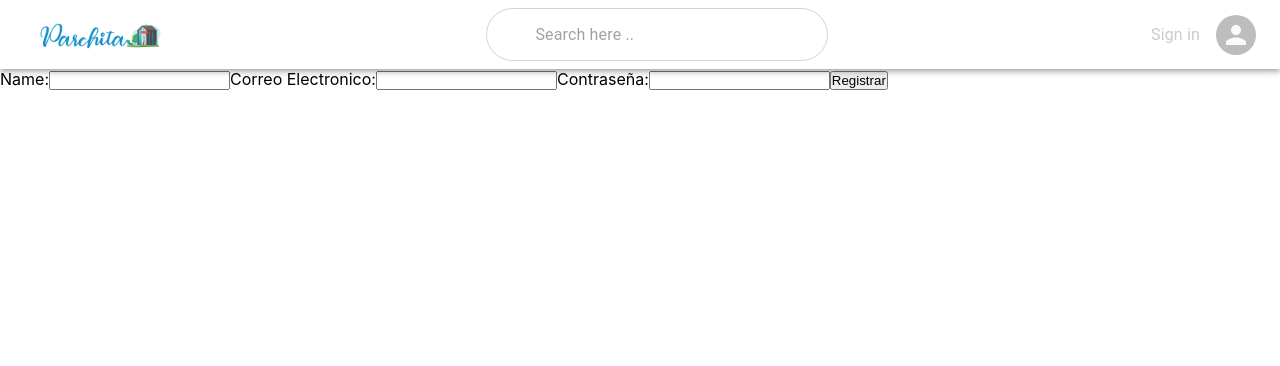
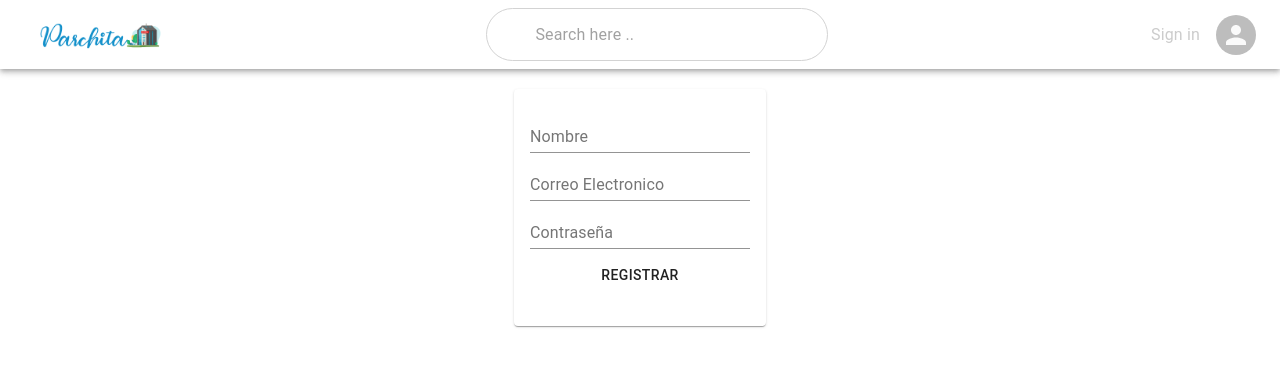
Before and after one commit to Parchitas/Parchita, a React (Create React App) app: page /register in a window 1280 px wide. Shown: the top 366 px of the page. Built offline with nearby package versions, Linux system fonts and the light colour scheme.

Commit message:
Rubin chck Login pls

```diff
--- a/src/components/Ciudad/Ciudad.js
+++ b/src/components/Ciudad/Ciudad.js
@@ -1,5 +1,6 @@
 import React from 'react';
 import { Link } from "react-router-dom"
+import {Card, CardActionArea, CardContent, CardMedia, Typography} from '@material-ui/core'
 
 function Ciudad(props) {
 
@@ -7,14 +8,26 @@ function Ciudad(props) {
     //const nombreUrl = nombre.toLowerCase().replace(" ","-")
     return (
 
-        <li style={{ margin: "20px" }} >
-            <Link to={"/ciudades/" + id} state={{ciudad : {props}}}>
-                <img src={imagenes[0]} width="250px"></img>
-            </Link>
-            <h1 h1 > {nombre}</h1 >
-            <p>Ambiente: {ambiente}</p>
-            <p>Ranking: {ranking}</p>
-        </li >
+        <><br /><Link to={"/ciudades/" + id} state={{ ciudad: { props } }}>
+            <Card sx={{ maxWidth: 20 }}>
+                <CardActionArea>
+                    <CardMedia
+                        component="img"
+                        height="250"
+                        image={imagenes[0]}
+                        alt={nombre} />
+                    <CardContent>
+                        <Typography gutterBottom variant="h4" component="div">
+                            {nombre}
+                        </Typography>
+                        <Typography variant="h6" color="text.secondary" align="right">
+                            <p>Ambiente: {ambiente}</p>
+                            <p>Ranking: {ranking}</p>
+                        </Typography>
+                    </CardContent>
+                </CardActionArea>
+            </Card></Link></>
+
     )
 
 }
--- a/src/components/CiudadDetalles/CiudadDetalles.js
+++ b/src/components/CiudadDetalles/CiudadDetalles.js
@@ -2,6 +2,7 @@ import React from "react"
 import { useParams, useLocation } from "react-router-dom";
 import Hotel from "../Hotel/Hotel"
 import info from "../CiudadesLista/CiudadesLista.json"
+import { Card, CardActions, CardContent, CardMedia, Typography } from "@material-ui/core";
 
 function CiudadDetalles() {
     const { ciudadID } = useParams();
@@ -9,26 +10,40 @@ function CiudadDetalles() {
     const { ciudad } = location.state
     console.log(ciudad.props.ciudad)
     const { id, nombre, descripcion, ambiente, ranking, lugaresInteres, imagenes, hoteles } = ciudad.props.ciudad
-    return (<div>
-        <h1>{nombre}</h1>
-        <p>{descripcion}</p>
-        <p>Ambiente: {ambiente}</p>
-        <p>Ranking: {ranking}</p>
-        <p>Lugares Importantes: {lugaresInteres.join(", ")}</p>
+    return (<><br /><div style={{ display: 'block', paddingInline: '15px', }}>
+        <Card sx={{ maxWidth: 345 }}>
+            <CardMedia
+        component="img"
+        height="250"
+                image={imagenes[0]}
+        alt={nombre}
+            />
+            <CardContent>
+        <Typography gutterBottom variant="h3" component="div">
+          {nombre}
+                </Typography>
+                <Typography variant="body1" color="text.secondary" align="right">
+          {descripcion}
+                </Typography><br />
+                <Typography variant="caption" color="text.secondary">
+          Ambiente: {ambiente} <br />
+          Ranking: {ranking} <br />
+          Lugares Importantes: {lugaresInteres.join(", ")}
+                </Typography><br />
+
         <div>
             {imagenes.map(imagen => <img src={imagen} width="300px"></img>)}
-        </div>
+        </div></CardContent></Card>
 
         <div>
             <h2>Hoteles</h2>
             <ul>
 
-                {hoteles.map((hotel) =>
-                    <Hotel key={hotel.id} hotel={hotel} />
+                {hoteles.map((hotel) => <Hotel key={hotel.id} hotel={hotel} />
                 )}
             </ul>
         </div>
-    </div>);
+    </div></>);
 }
 
 export default CiudadDetalles;
--- a/src/components/CiudadesLista/CiudadesLista.js
+++ b/src/components/CiudadesLista/CiudadesLista.js
@@ -1,15 +1,24 @@
 import React from 'react';
 import Ciudad from "../Ciudad/Ciudad";
 import info from "./CiudadesLista.json";
+import { Grid } from '@material-ui/core';
 
 function CiudadesLista({ ciudades }) {
 
     //const { ciudades } = info;
     //console.log(ciudades[0].ambiente)
 
-    return (<ul>
+    return (<ul><Grid item
+  container
+        direction="column"
+        columns={{xs: 4}}
+  justifyContent="space-between"
+        alignItems="center"
+        >
+        <Grid item >
         {ciudades.map(ciudad => <Ciudad key={ciudad.id} ciudad={ciudad} />)}
-    </ul> );
+
+        </Grid></Grid></ul>);
 }
 
 export default CiudadesLista;
--- a/src/components/Login/Login.js
+++ b/src/components/Login/Login.js
@@ -1,5 +1,5 @@
 import React from "react";
-import {makeStyles} from "@material-ui/core"
+import {makeStyles, Card, CardActions, CardContent, Button, Box, TextField, Divider} from "@material-ui/core"
 import { useNavigate, useSearchParams, useLocation } from 'react-router-dom';
 import { sessionContext } from '../../context/SessionContext';
 
@@ -16,14 +16,33 @@ const Login = () => {
   const submitHandler = (e) => {
 
     e.preventDefault()
-    const from = location.state?.from?.pathname || "/";
+
+    //@Kevin este beta no esta furulando, no deja que compile el proyecto, al final del corchete te pongo el codigo de error
+    //const from = location.state?.from?.pathname || "/";
     const [email, password] = e.target
 
     login(email.value,password.value).then(() => {
-      navigate(from)
+      //navigate(from)
     })
 
   }
+    /* Error que suelta al compilar:
+    El beta es q creí que era yo, y cuando lo cloné desde una computadora nueva todo de 0, instalando todo de 0, le pasaba exactamente lo mismo.
+
+    Failed to compile.
+
+      ./src/components/Login/Login.js 32:30
+      Module parse failed: Unexpected token (32:30)
+      You may need an appropriate loader to handle this file type.
+      |     e.preventDefault(); //@Kevin este beta no esta furulando, no deja que compile el proyecto, al final del corchete te pongo el codigo de error
+      |
+      >     var from = location.state?.from?.pathname || "/";
+      |
+      |     var _e$target = _slicedToArray(e.target, 2),
+
+
+    */
+
 
   // const handleGoogleLogin = async () => {
   //   const response = await signInWithPopup(auth, googleProvider);
@@ -46,19 +65,24 @@ const Login = () => {
     <div>
       {fromPrivateRoute ? <h1>Por favor, inicia sesion para seguir navegando</h1> : null}
       {isLoading ? <h1>Cargando...</h1> : null}
+      <br/><div style={{ display: 'flex', justifyContent: 'center' }}>
+        <Card>
+        <CardContent>
       <form onSubmit={submitHandler}>
-        <label>
-          Correo Electronico:
-          <input type="email" id='email'/>
-        </label>
-        <label>
-          Contraseña:
-          <input type="password" id='password'/>
-          <input
-            type="submit"
-            value={ "Iniciar Sesión"}
-          />
-        </label>
+              <div>
+              <TextField id="email" type="email" label="Correo" variant="standard" />
+              <br/>
+              <TextField id="password" label="Contraseña" type="password" autoComplete="current-password" variant="standard" />
+              </div>
+            <CardActions>
+              <Button
+                type="submit"
+                >Iniciar Sesion</Button>
+                <Button onClick={()=> navigate("/register")}>Registrate aqui</Button>
+                  </CardActions>
+                  </form>
+        </CardContent>
+        </Card>
         {/* <button className={styles.submits} type="button" onClick={handleGoogleLogin}>
           <img className={styles.iconPic} src =" "></img>
         </button>
@@ -71,10 +95,11 @@ const Login = () => {
         <button className={styles.submits} type="button" onClick={handleGithubLogin}>
           <img className={styles.iconPic} src =" "></img>
         </button>      */}
-      </form>
-      <button onClick={()=> navigate("/register")}>Registrate aqui</button>
-    </div>
+
+
+    </div></div>
   )
+
 }
 
 const useStyle=makeStyles((theme)=>({
--- a/src/components/Register/Register.js
+++ b/src/components/Register/Register.js
@@ -1,3 +1,4 @@
+import { Card, CardContent, TextField, CardActions, Button } from "@material-ui/core";
 import React from "react";
 import { useNavigate } from 'react-router-dom';
 import { sessionContext } from '../../context/SessionContext';
@@ -19,27 +20,22 @@ function Register(){
     return(
 
         <>
-        {isLoading ? <h1>Cargando...</h1> : null}
-        <form onSubmit={submitHandler}>
-        <label htmlFor="name">
-            Name:
-            <input type="name" id='name'/>
-        </label>
+            {isLoading ? <h1>Cargando...</h1> : null}
+            <br/><div style={{ display: 'flex', justifyContent: 'center' }}>
+        <Card><CardContent>
+                    <form onSubmit={submitHandler}>
+                        <div>
+        <TextField htmlFor="name" id="name" type="name" label="Nombre" variant="standard" /><br/>
+        <TextField htmlFor="email" id="email" type="email" label="Correo Electronico" variant="standard" /><br/>
+        <TextField htmlFor="password" id="password" label="Contraseña" type="password" autoComplete="current-password" variant="standard" />
+                            </div>
+        <CardActions style={{ display: 'flex', justifyContent: 'center' }}>
+                            <Button type="submit" >Registrar</Button>
+                            </CardActions>
 
-        <label htmlFor="email">
-            Correo Electronico:
-            <input type="email" id='email'/>
-        </label>
-
-        <label htmlFor="password">
-            Contraseña:
-            <input type="password" id='password'/>
-        </label>
-
-        <input type="submit" value={"Registrar"}/>
-
-        </form>
-        </>
+                    </form>
+                    </CardContent></Card>
+        </div></>
     )
 }
 
```
